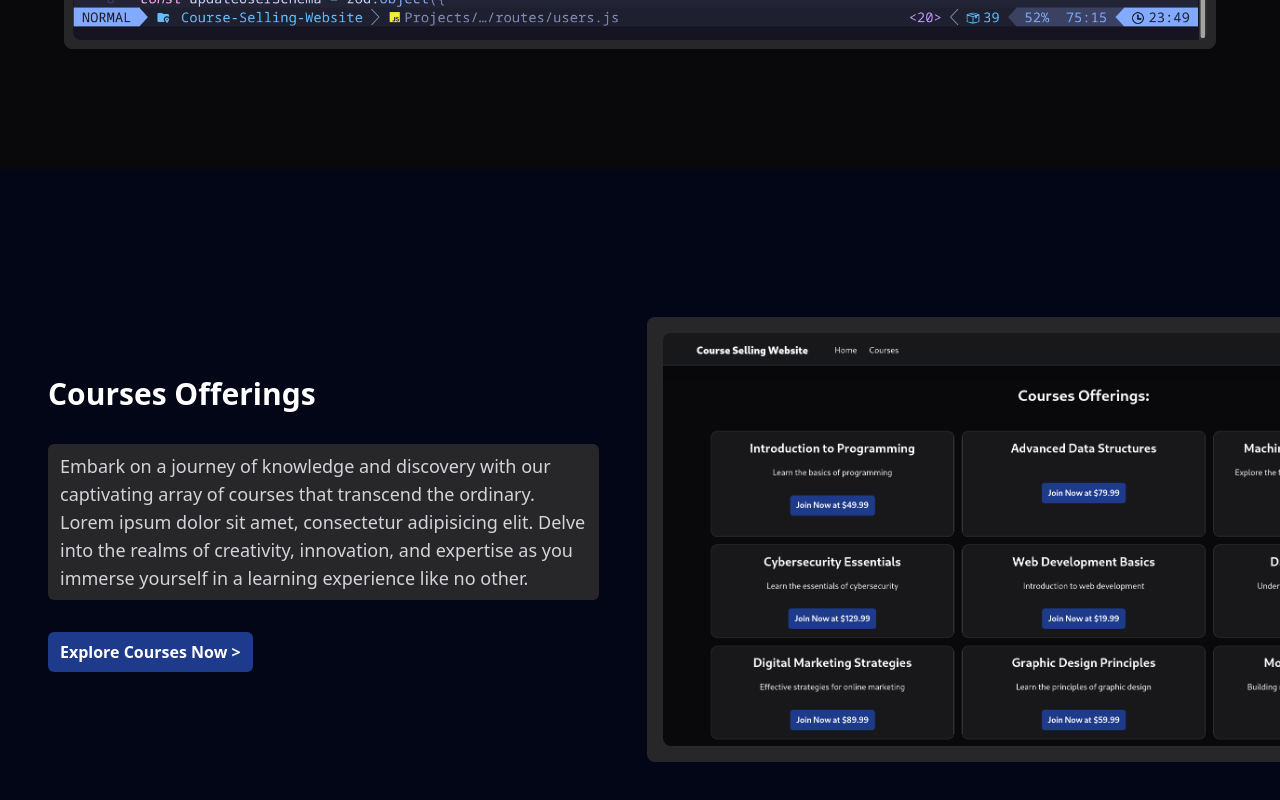
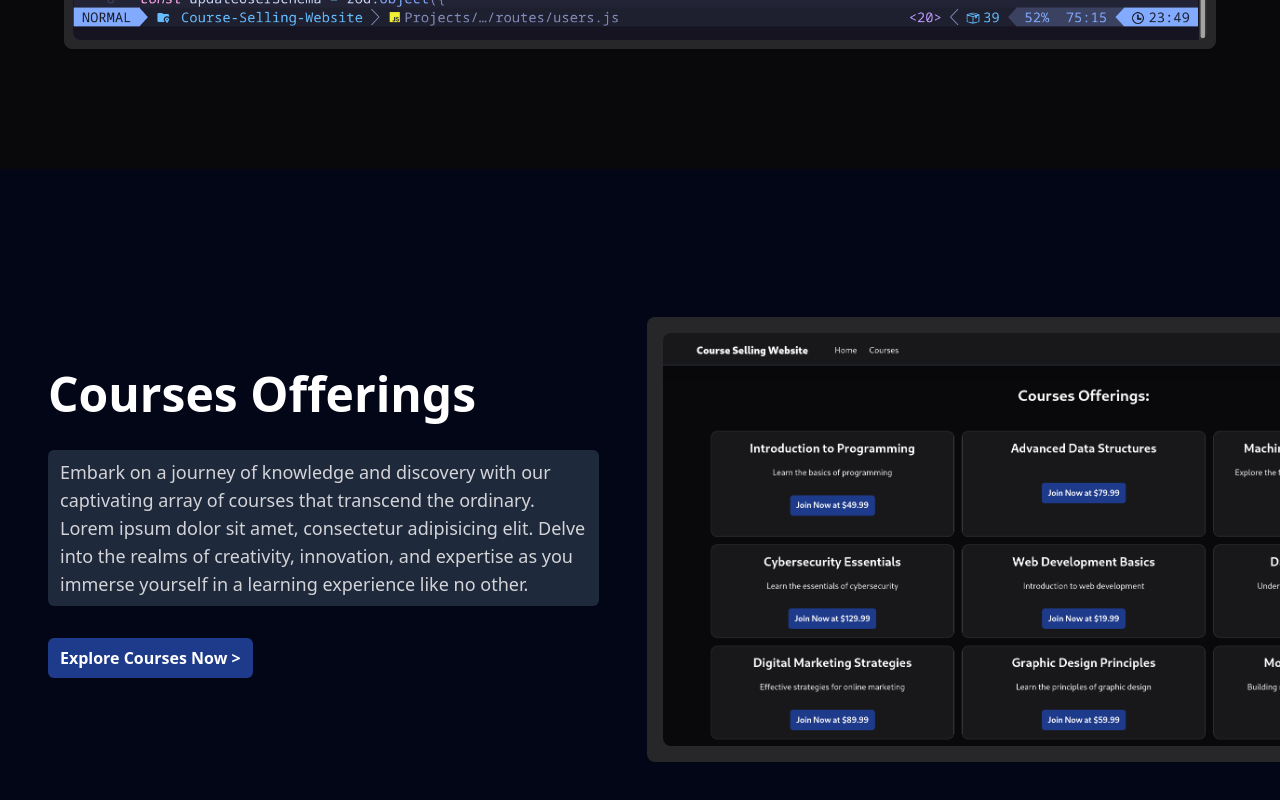
Before and after one commit to tsahil01/Course-Selling-Website, a React (Vite) app in the folder frontend/: page / in a window 1280 px wide. Shown: the part 1043-1843 px from the top of the page. Built offline with nearby package versions, Linux system fonts and the light colour scheme.

Commit message:
Update homepage course offerings styling

```diff
--- a/frontend/src/component/Homepage.jsx
+++ b/frontend/src/component/Homepage.jsx
@@ -31,8 +31,8 @@ function WhiteEle(){
     <div className="md:py-10 py-5">
         <div className="flex justify-between">
             <div className="w-full flex flex-col md:items-start items-center justify-center px-4 md:px-12">
-                <h1 className="font-bold text-white text-center md:text-3xl text-3xl pb-6">Courses Offerings</h1>
-                <div className='text-sm md:text-lg md:py-2 text-zinc-300 text-left mt-2  bg-zinc-800 p-3 rounded-md'>
+                <h1 className="font-bold text-white text-center md:text-5xl text-3xl pb-6">Courses Offerings</h1>
+                <div className='text-sm md:text-lg md:py-2 text-zinc-300 text-left mt-2  bg-slate-800 p-3 rounded-md'>
                 Embark on a journey of knowledge and discovery with our captivating array of courses that transcend the ordinary. Lorem ipsum dolor sit amet, consectetur adipisicing elit. Delve into the realms of creativity, innovation, and expertise as you immerse yourself in a learning experience like no other.
                 </div>
                 <div className="py-8 text-white font-bold">
```
